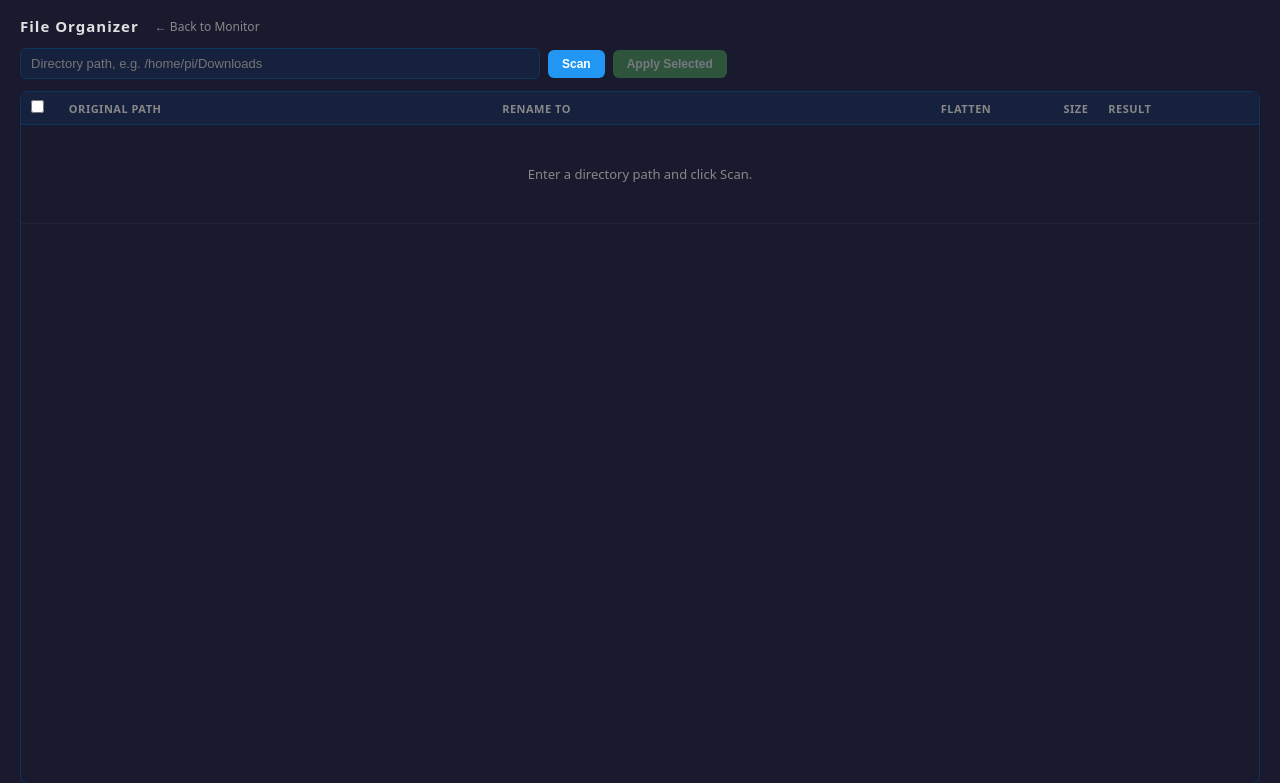
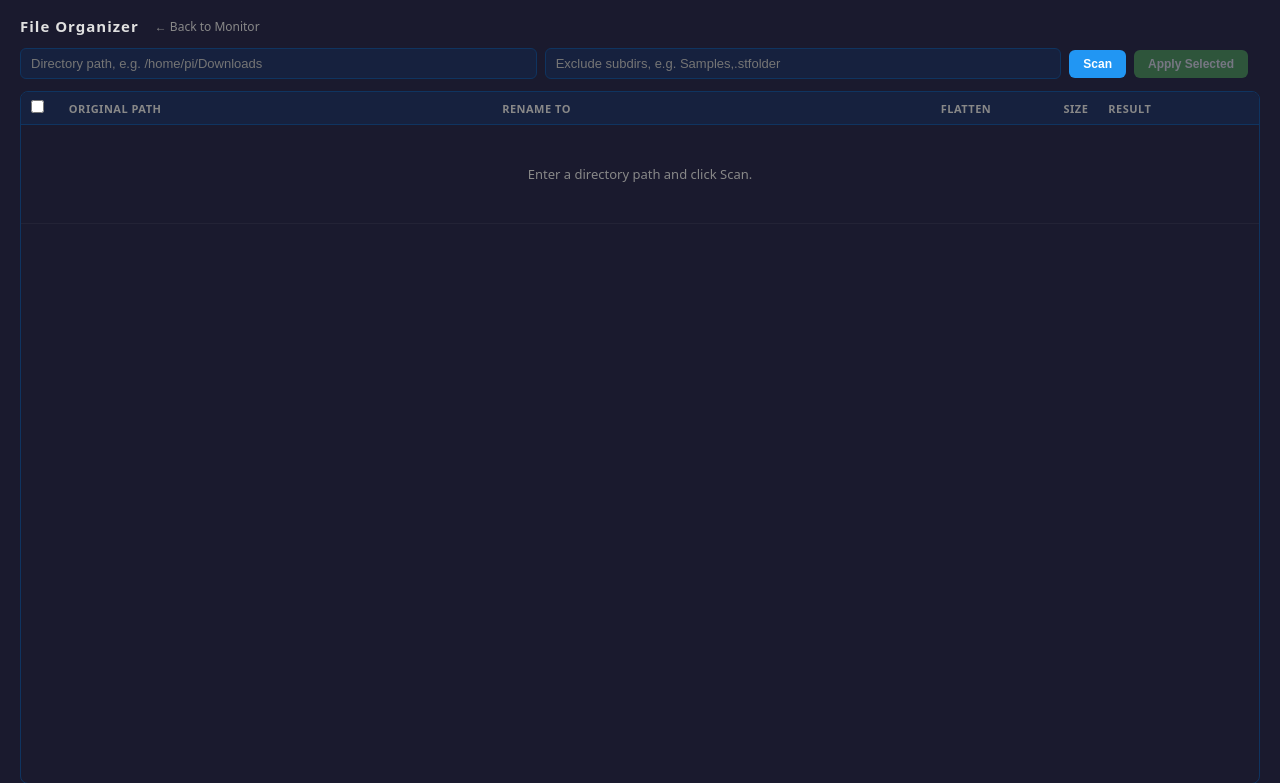
Before and after one commit to StewartRogers/VPN, a Flask app: page /organizer in a window 1280 px wide. Shown: the top 783 px of the page. Run offline with Flask 3, Linux system fonts and the light colour scheme.

Commit message:
Add exclude directories feature to file scanning

```diff
--- a/webapp/app.py
+++ b/webapp/app.py
@@ -292,8 +292,9 @@ def files_scan():
     source_dir = os.path.realpath(source_dir)
     if not os.path.isdir(source_dir):
         return jsonify({"error": "Directory not found"}), 404
+    exclude_dirs = {d.strip() for d in request.args.get("exclude", "").split(",") if d.strip()}
     try:
-        files = scan_directory(source_dir)
+        files = scan_directory(source_dir, exclude_dirs)
         return jsonify({"source_dir": source_dir, "files": files})
     except Exception as exc:
         return jsonify({"error": str(exc)}), 500
--- a/webapp/organizer.py
+++ b/webapp/organizer.py
@@ -48,13 +48,18 @@ def clean_filename(filename: str) -> str:
     return f"{name}.{ext}"
 
 
-def scan_directory(source_dir: str) -> list:
-    """Walk source_dir and return metadata for every video file found."""
+def scan_directory(source_dir: str, exclude_dirs: set = None) -> list:
+    """Walk source_dir and return metadata for every video file found.
+
+    exclude_dirs: directory basenames to skip, matched case-insensitively
+    at any depth (e.g. {"Samples", ".stfolder"}).
+    """
     source_dir = os.path.realpath(source_dir)
+    exclude_lower = {d.lower() for d in (exclude_dirs or ())}
     results = []
 
     for root, dirs, files in os.walk(source_dir):
-        dirs.sort()
+        dirs[:] = sorted(d for d in dirs if d.lower() not in exclude_lower)
         for fname in sorted(files):
             _, ext = os.path.splitext(fname)
             if ext.lower() not in _VIDEO_EXTS:
--- a/webapp/templates/organizer.html
+++ b/webapp/templates/organizer.html
@@ -241,6 +241,7 @@
 <!-- Toolbar -->
 <div class="toolbar">
   <input type="text" id="dir-input" placeholder="Directory path, e.g. /home/pi/Downloads">
+  <input type="text" id="exclude-input" placeholder="Exclude subdirs, e.g. Samples,.stfolder">
   <button class="btn-primary" onclick="scanFiles()">Scan</button>
   <button class="btn-success" id="btn-apply" disabled onclick="applyFiles()">Apply Selected</button>
   <button class="btn-save"   id="btn-all"   style="display:none" onclick="toggleSelectAll()">Select All</button>
@@ -314,6 +315,8 @@
   async function scanFiles() {
     const dir = document.getElementById('dir-input').value.trim();
     if (!dir) return alert('Enter a directory path first.');
+    const exclude = document.getElementById('exclude-input').value.trim();
+    localStorage.setItem('vpn_organizer_exclude', exclude);
 
     setState('Scanning…');
     document.getElementById('btn-apply').disabled = true;
@@ -322,7 +325,9 @@
     document.getElementById('chk-all').checked = true;
 
     try {
-      const r = await fetch('/api/files/scan?dir=' + encodeURIComponent(dir), { headers: authHeaders({}) });
+      const url = '/api/files/scan?dir=' + encodeURIComponent(dir) +
+        (exclude ? '&exclude=' + encodeURIComponent(exclude) : '');
+      const r = await fetch(url, { headers: authHeaders({}) });
       if (r.status === 401) { showTokenModal(); setState('Authentication required.'); return; }
       const data = await r.json();
       if (!r.ok) { setState(`<span style="color:var(--red)">${escHtml(data.error || 'Scan failed')}</span>`); return; }
@@ -369,6 +374,12 @@
   document.getElementById('dir-input').addEventListener('keydown', e => {
     if (e.key === 'Enter') scanFiles();
   });
+  document.getElementById('exclude-input').addEventListener('keydown', e => {
+    if (e.key === 'Enter') scanFiles();
+  });
+
+  // Restore remembered exclude list
+  document.getElementById('exclude-input').value = localStorage.getItem('vpn_organizer_exclude') || '';
 
   // ---- select all toggle ----
 
```
